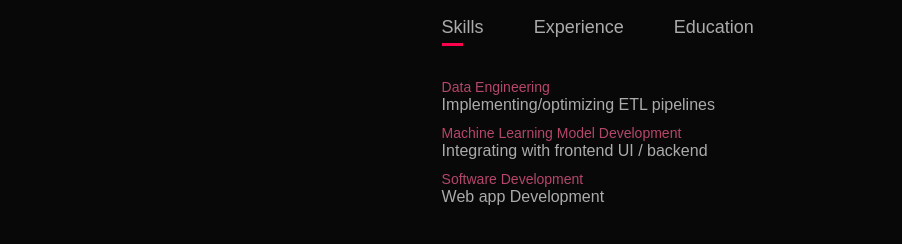
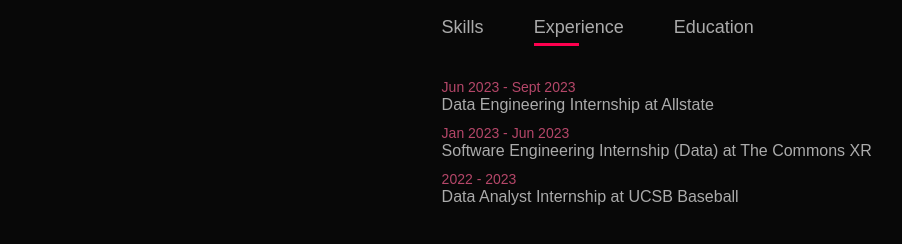
Before and after one commit to nikhilkuniyil/Personal-Website, a plain HTML site: page index.html in a window 1280 px wide. Both pictures are taken after a click on the element "Experience". Shown: the part 980-1224 px from the top of the page, without its empty margins (96-998 px from the left). Drawn offline with Linux system fonts and the light colour scheme.

Commit message:
Add files via upload
Finishing up about section

```diff
--- a/index.html
+++ b/index.html
@@ -38,25 +38,25 @@
                     <p>Coming soon!</p>
 
                     <div class="tab-titles">
-                        <p class="tab-links active-link">Skills</p>
-                        <p class="tab-links">Experience</p>
-                        <p class="tab-links">Education</p>
+                        <p class="tab-links active-link" onclick="opentab('skills')">Skills</p>
+                        <p class="tab-links" onclick="opentab('experience')">Experience</p>
+                        <p class="tab-links" onclick="opentab('education')">Education</p>
                     </div>
-                    <div class="tab-contents active-tab">
+                    <div class="tab-contents active-tab" id="skills">
                         <ul>
                             <li><span>Data Engineering</span><br>Implementing/optimizing ETL pipelines</li>
                             <li><span>Machine Learning Model Development</span><br>Integrating with frontend UI / backend</li>
                             <li><span>Software Development</span><br>Web app Development</li>
                         </ul>
                     </div>
-                    <div class="tab-contents">
+                    <div class="tab-contents" id="experience">
                         <ul>
                             <li><span>Jun 2023 - Sept 2023</span><br>Data Engineering Internship at Allstate</li>
                             <li><span>Jan 2023 - Jun 2023</span><br>Software Engineering Internship (Data) at The Commons XR</li>
                             <li><span>2022 - 2023</span><br>Data Analyst Internship at UCSB Baseball</li>
                         </ul>
                     </div>
-                    <div class="tab-contents">
+                    <div class="tab-contents" id="education">
                         <ul>
                             <li><span>Data Engineering</span><br>Implementing/optimizing ETL pipelines</li>
                             <li><span>2025</span><br>B.S. from University of California, Santa Barbara (UCSB)</li>
@@ -68,6 +68,24 @@
         </div>
     </div>
 
+    <script>
 
+        var tablinks = document.getElementsByClassName("tab-links")
+        var tabcontents = document.getElementsByClassName("tab-contents")
+
+        function opentab(tabname){
+            for(tablink of tablinks){
+                tablink.classList.remove("active-link");
+            }
+            for(tabcontent of tabcontents){
+                tabcontent.classList.remove("active-tab");
+            }
+            event.currentTarget.classList.add("active-link");
+            document.getElementById(tabname).classList.add("active-tab");
+
+        }
+
+
+    </script>
     </body>
 </html>
```
